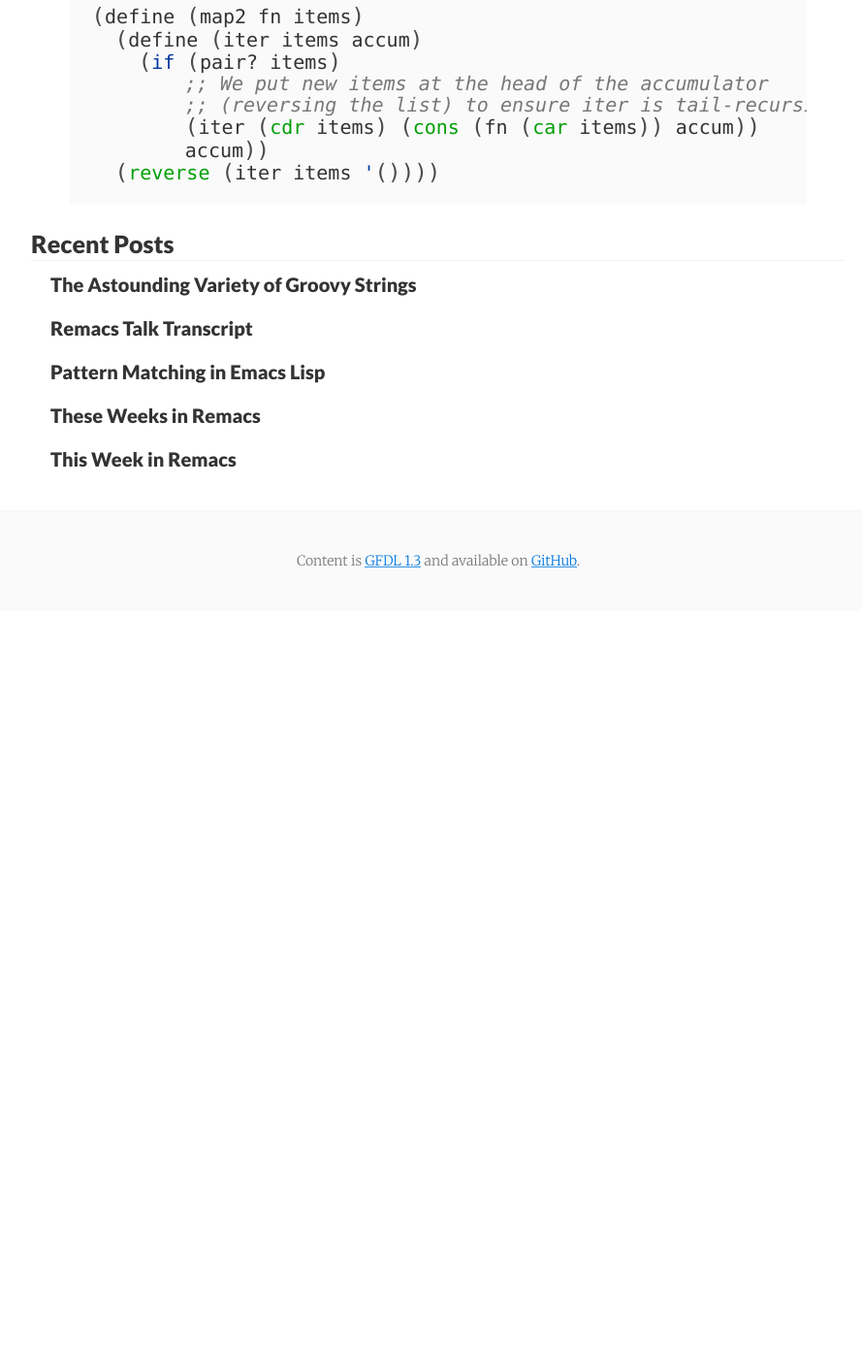
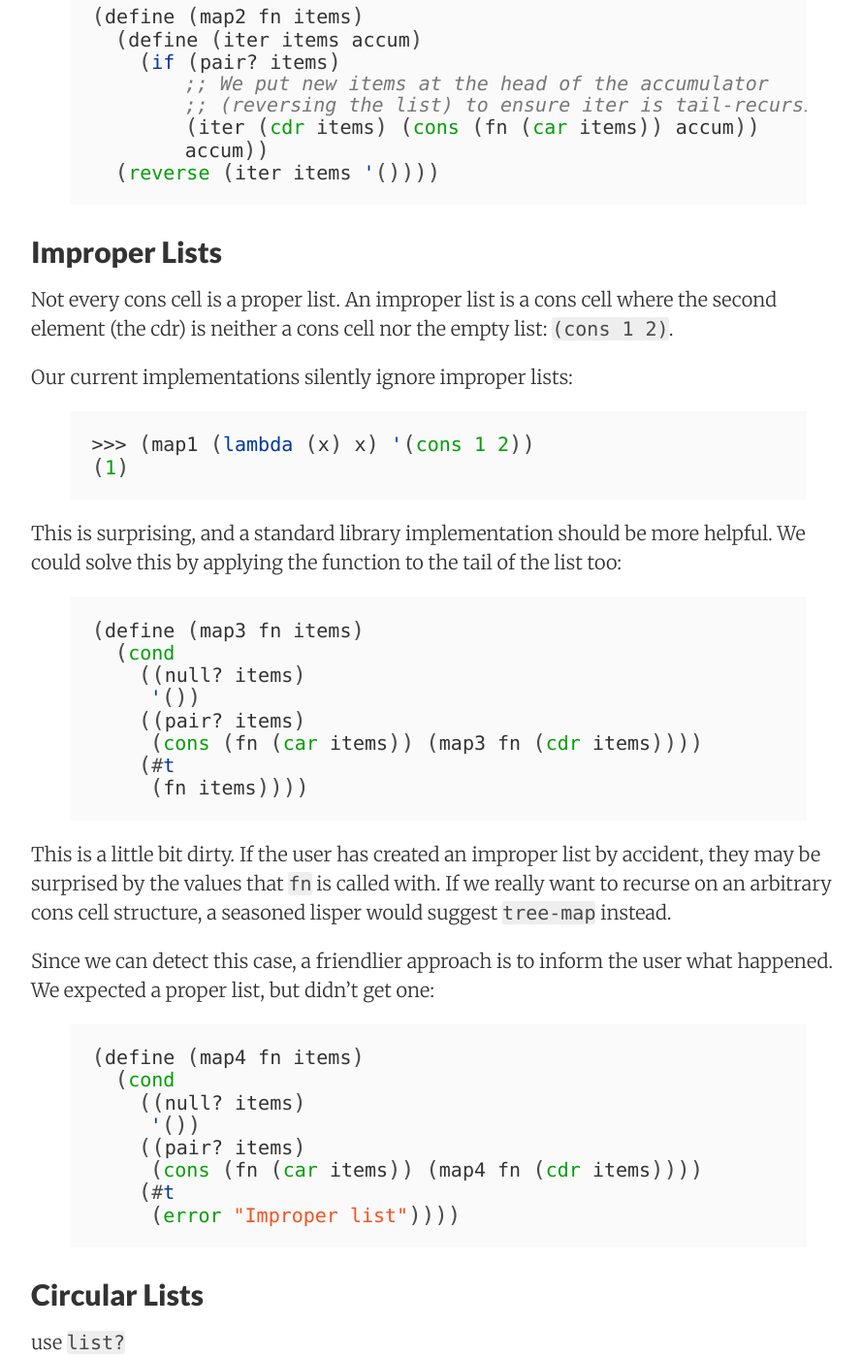
Before and after one commit to Wilfred/wilfred.github.com, a Jekyll site: the page built from _posts/2017-06-18-on-implementing-map-correctly.markdown, in a window 1280 px wide and 1400 px high, scrolled down 1440 px. Shown: the whole window at 97% size, without its empty margins (188-1077 px from the left). Built offline with Jekyll 4.4.1, drawn with Linux system fonts in a browser that asks for light colours; nearby versions of some CDN libraries; before the commit the page ends 2070 px from its top, so only the background shows below that; some of the changed text lies outside the part shown.

Commit message:
second draft

```diff
--- a/_posts/2017-06-18-on-implementing-map-correctly.markdown
+++ b/_posts/2017-06-18-on-implementing-map-correctly.markdown
@@ -52,3 +52,65 @@ function `iter` that calls itself in the tail position:
         accum))
   (reverse (iter items '())))
 {% endhighlight %}
+
+## Improper Lists
+
+Not every cons cell is a proper list. An improper list is a cons cell
+where the second element (the cdr) is neither a cons cell nor the
+empty list: `(cons 1 2)`.
+
+Our current implementations silently ignore improper lists:
+
+{% highlight lisp %}
+>>> (map1 (lambda (x) x) '(cons 1 2))
+(1)
+{% endhighlight %}
+
+This is surprising, and a standard library implementation should be
+more helpful. We could solve this by applying the function to the tail
+of the list too:
+
+{% highlight lisp %}
+(define (map3 fn items)
+  (cond
+    ((null? items)
+     '())
+    ((pair? items)
+     (cons (fn (car items)) (map3 fn (cdr items))))
+    (#t
+     (fn items))))
+{% endhighlight %}
+
+This is a little bit dirty. If the user has created an improper list
+by accident, they may be surprised by the values that `fn` is called
+with. If we really want to recurse on an arbitrary cons cell
+structure, a seasoned lisper would suggest `tree-map` instead.
+
+Since we can detect this case, a friendlier approach is to inform the
+user what happened. We expected a proper list, but didn't get one:
+
+{% highlight lisp %}
+(define (map4 fn items)
+  (cond
+    ((null? items)
+     '())
+    ((pair? items)
+     (cons (fn (car items)) (map4 fn (cdr items))))
+    (#t
+     (error "Improper list"))))
+{% endhighlight %}
+
+## Circular Lists
+
+use `list?`
+
+rabbit and tortoise
+
+## Closing Thoughts
+
+Implementing `map` forces us to think about what sort of cons cells we
+expect. Many newer languages sidestep this issue altogether. Racket
+has immutable cons cells, so you cannot build circular
+lists. Statically typed languages like Haskell have a cons cell
+equivalent, but the type checker enforces that all lists are
+well-formed.
```
